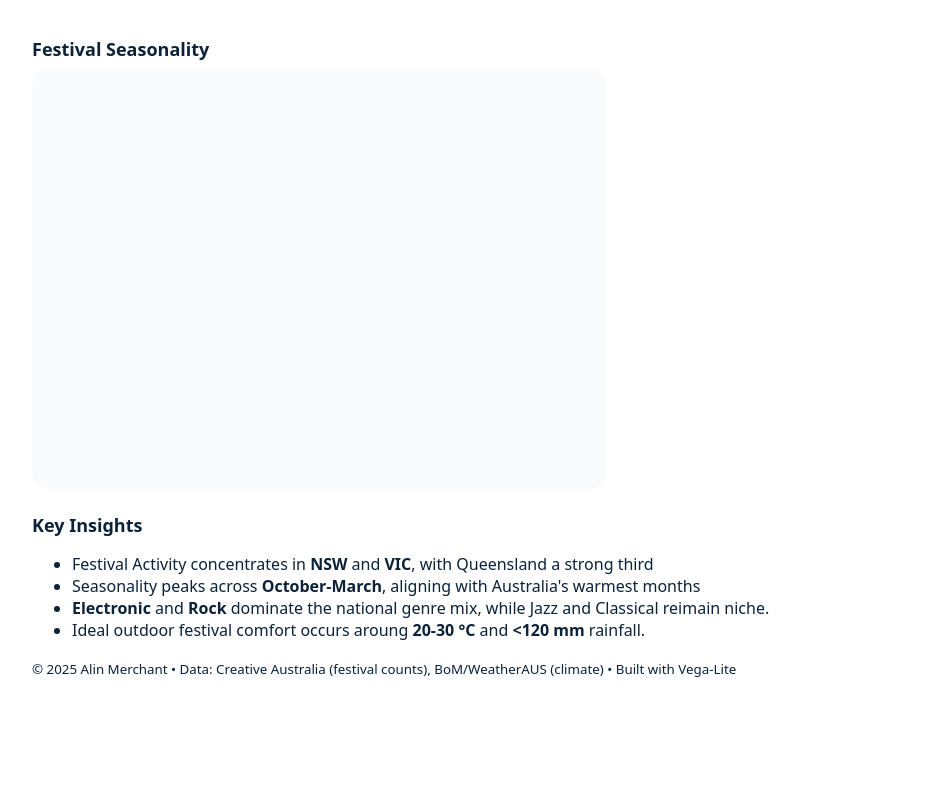
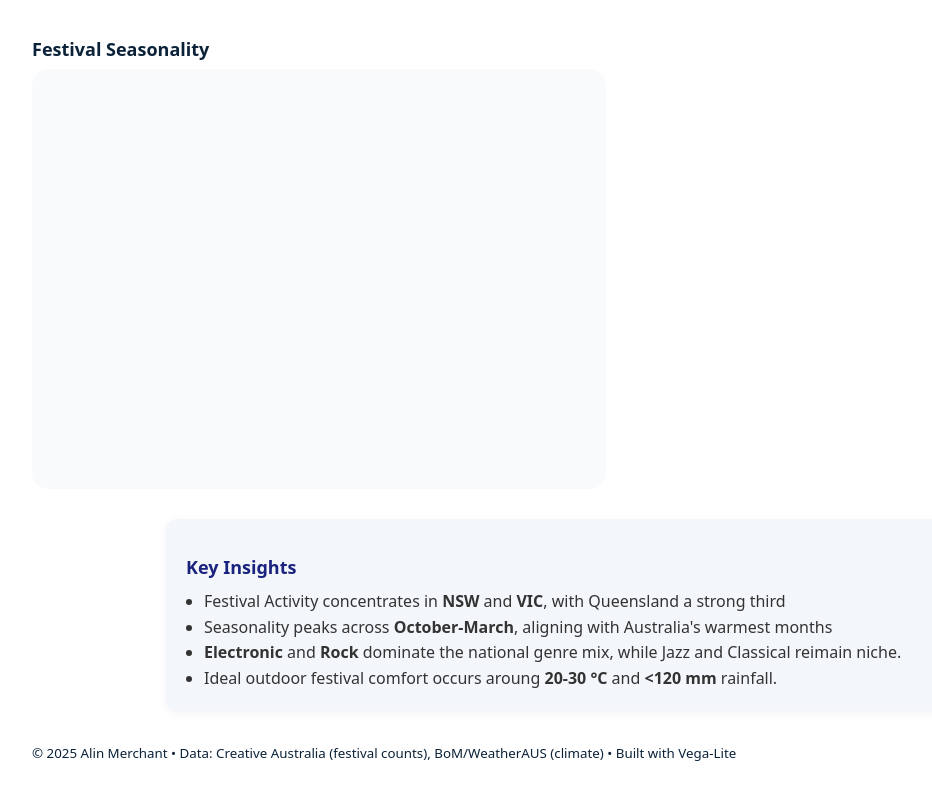
Before and after one commit to MythicBat/Festival-Footprint, a plain HTML site: page index.html in a window 1280 px wide. Shown: the part 1090-1889 px from the top of the page, without its empty margins (24-956 px from the left). Before the commit the page ends 1809 px from the top, so only its background shows below. Drawn offline with Linux system fonts and the light colour scheme; a script that the page names is missing.

Commit message:
section style

```diff
--- a/css/style.css
+++ b/css/style.css
@@ -18,3 +18,26 @@ h2{margin:16px 0 8px;font-size:18px}
   min-height:420px;
   min-width:420px;
 }
+
+.insights {
+  background: #f3f6fa;
+  border-radius: 12px;
+  padding: 20px;
+  max-width: 900px;
+  margin: 30px auto;
+  text-align: left;
+  box-shadow: 0 2px 10px rgba(0, 0, 0, 0.05);
+}
+
+.insights h2 {
+  margin-bottom: 10px;
+  font-size: 18px;
+  color: #1a237e;
+}
+
+.insights ul {
+  margin: 0;
+  padding-left: 18px;
+  color: #333;
+  line-height: 1.6;
+}
```
